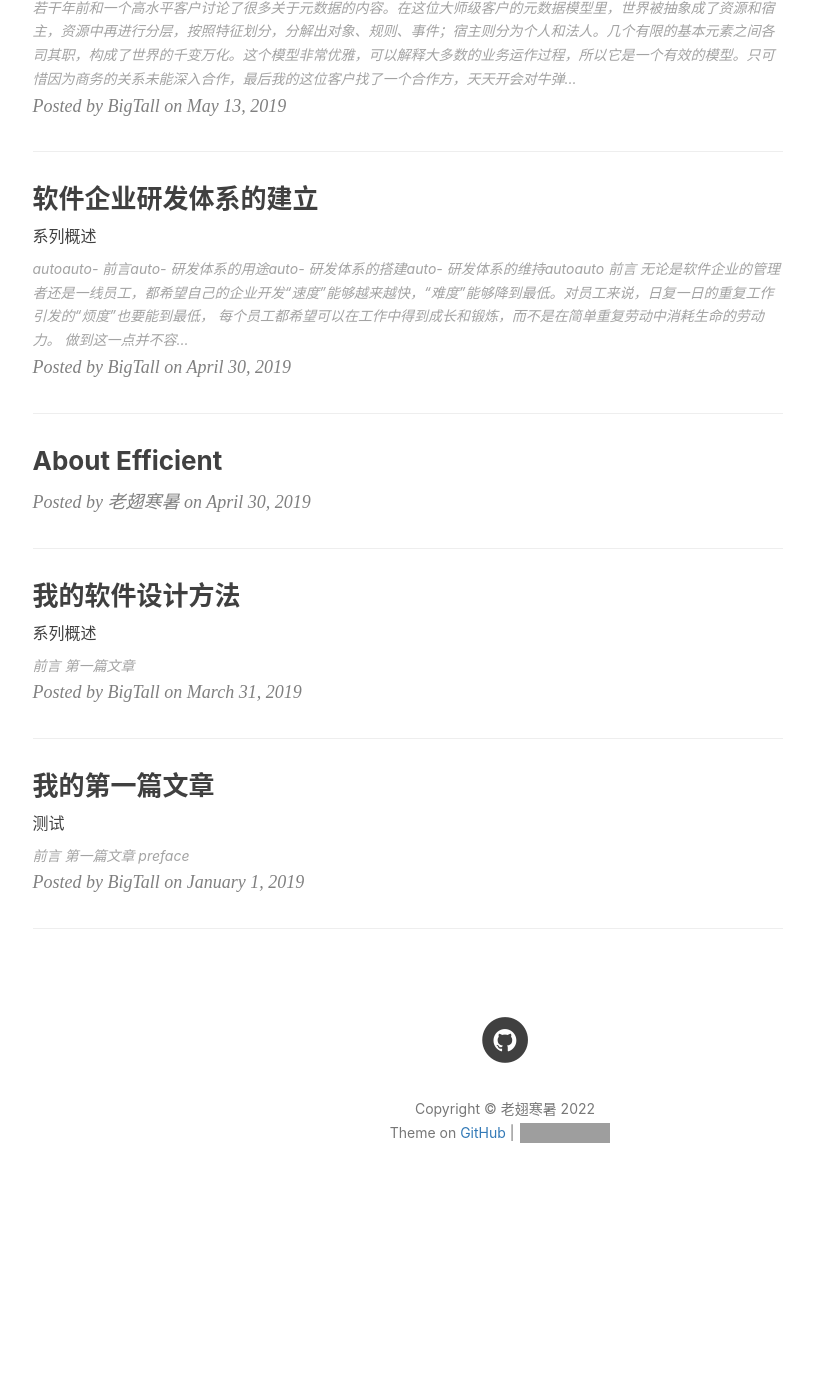
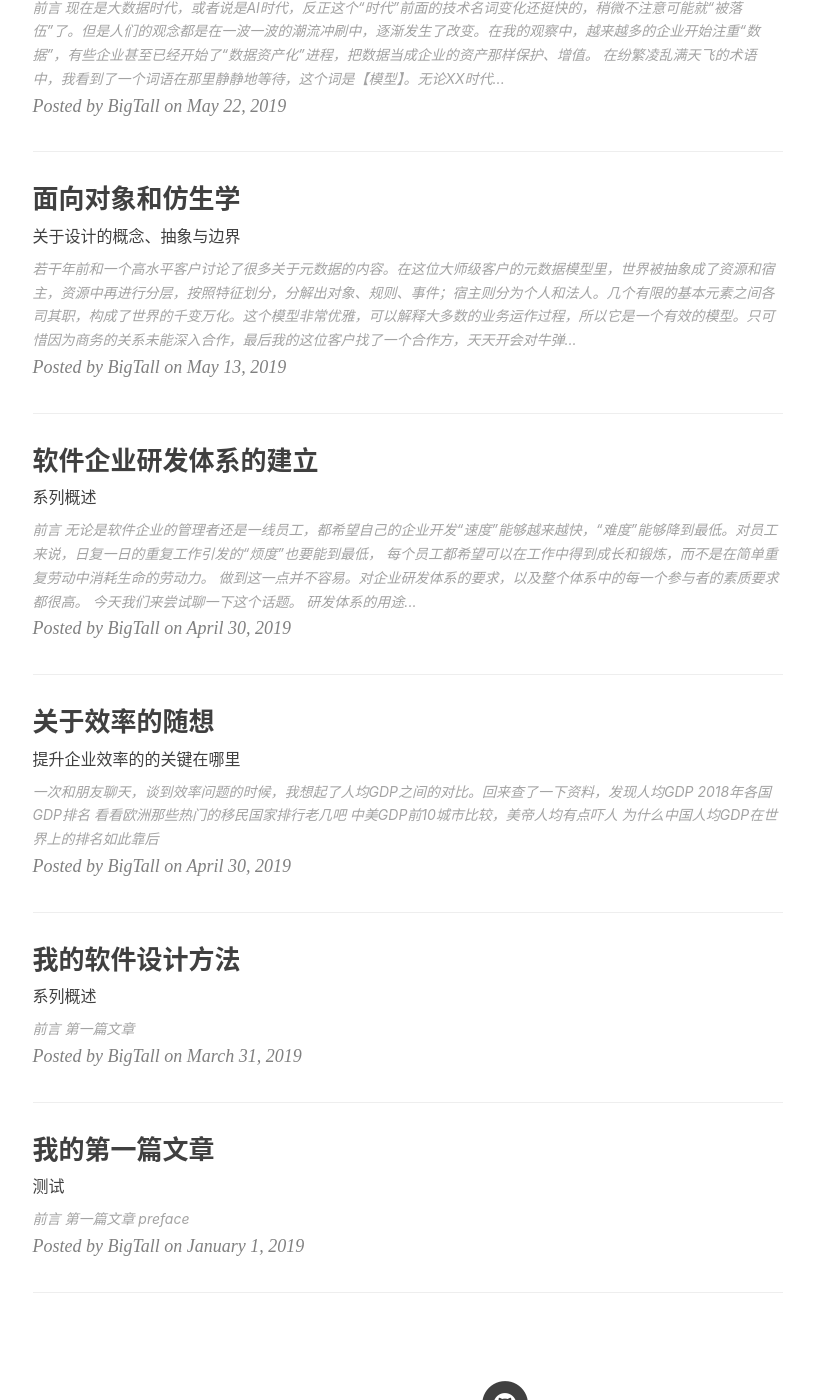
Before and after one commit to jiangjianbo/jiangjianbo.github.io, a Jekyll site: the page built from index.html, in a window 1280 px wide and 1400 px high, scrolled down 1331 px. Shown: the whole window, without its empty margins (135-949 px from the left). Built offline with Jekyll 4.4.1, drawn with Linux system fonts in a browser that asks for light colours; nearby versions of some CDN libraries; the list of posts is cut into pages by our own code; comment, search, counter and statistics services are not loaded; before the commit the page ends 2568 px from its top, so only the background shows below that; some of the changed lines change nothing that is shown; some of the changed text lies outside the part shown; grey boxes are pictures that could not be loaded.

Commit message:
增加新文章

````diff
--- a/_posts/2019-04-30-About-Efficient.md
+++ b/_posts/2019-04-30-About-Efficient.md
@@ -0,0 +1,21 @@
+---
+layout:     post
+title:      关于效率的随想
+subtitle:   提升企业效率的的关键在哪里
+date:       2019-04-30
+author:     BigTall
+header-img: img/post-bg-sunset.jpg
+catalog: true
+tags:
+    - 随想
+    - 企业管理
+---
+
+一次和朋友聊天，谈到效率问题的时候，我想起了人均GDP之间的对比。回来查了一下资料，发现人均GDP
+
+
+
+
+[2018年各国GDP排名 看看欧洲那些热门的移民国家排行老几吧](http://www.sohu.com/a/306796272_100245901)
+[中美GDP前10城市比较，美帝人均有点吓人](http://www.sohu.com/a/250252205_129961)
+[为什么中国人均GDP在世界上的排名如此靠后](https://www.zhihu.com/question/21621731)
--- a/_posts/2019-04-30-Software-Enterprise-Tech-Sys.md
+++ b/_posts/2019-04-30-Software-Enterprise-Tech-Sys.md
@@ -11,7 +11,6 @@
     - 研发
     - 企业管理
 ---
-<!-- TOC -->autoauto- [前言](#前言)auto- [研发体系的用途](#研发体系的用途)auto- [研发体系的搭建](#研发体系的搭建)auto- [研发体系的维持](#研发体系的维持)autoauto<!-- /TOC -->
 
 ## 前言
 
--- /dev/null
+++ b/_posts/2022-11-04-DDD-Object-Reference.md
@@ -0,0 +1,104 @@
+---
+layout:     post
+title:      DDD聚合对象的引用的一种实现方式
+subtitle:   我的DDD实战
+date:       2022-11-04
+author:     BigTall
+header-img: img/post-bg-sunset.jpg
+catalog: true
+tags:
+    - 方法
+    - 架构
+    - DDD
+    - MapStruct
+    - 领域对象
+    - 聚合根
+---
+
+## 前言
+
+在DDD的实践中，聚合是第一个要面对的概念。通俗点的概念讲，聚合就是类似主从表结构，我们把主表称为“聚合根”。DDD建议我们在聚合内部实体之间的引用直接使用关联，聚合之间的相互引用就要通过“对象引用”进行。
+
+我们通常的应用都会用到数据库，按照DDD的要求，那就是直接用ID进行引用。类似如下，对“学校”实体的引用变成了 `Long schoolId`。如果是在面向对象的结构中，正确的引用方式应该是 `School school`。
+
+```java
+@Data
+class PersonDDD {
+    Long id;
+    String name;
+    Long schoolId;
+}
+
+@Data
+class PersonOO {
+    Long id;
+    String name;
+    School school;
+}
+
+```
+一个复杂的系统中，可以存在大量的聚合，每个聚合之间存在复杂的关联关系，如果直接使用ID来查询，会导致每次要使用对象前都要根据ID来一次查询，势必引起业务的复杂化，把已经本来就很复杂的代码结构更加复杂化。
+
+Spring Data中提供了诸如 Aggregate Roots 和相关 Domain Events 事件机制。但是并没有给出一个好的解决聚合引用的方案。
+
+
+## 方案
+
+本文实现方案是仿照C语言的指针概念，实现了完全面向对象化的聚合对象引用。总体架构图如下：
+
+@startuml
+
+class "对象引用" as ref<T> {
+    + get() : T
+}
+
+class "带缓存的对象引用” as cached_ref<T> {
+    + get() : T
+}
+
+class "带ID对象引用” as id_ref<T, ID> {
+    + id() ： ID
+}
+
+class "JPA对象引用” as jpa_ref<T, ID> {
+    - repository : JpaRepository<T, ID>
+    + get() : T
+}
+
+cached_ref --|> ref
+id_ref --|> cached_ref
+jpa_ref --|> id_ref
+
+@enduml
+
+其中，对象引用是基础接口，所有需要用到对象的时候，就调用 `.get()` 接口获取。最终在数据层实现自带jpa存取接口，通过id查询获得对象。
+
+## 使用
+
+将开始的案例修改一下：
+
+```java
+
+interface Refer<T> {
+    T get();
+}
+
+@Value
+public class JpaRefer<T, ID> implements Refer<T> {
+    private ID id;
+    private JpaRepository<T, ID> repository;
+
+    public T get() {
+        return repository.findById(id);
+    }
+}
+
+@Data
+class PersonOO {
+    Long id;
+    String name;
+    JpaRefer<School> school;
+}
+
+```
+在实际使用的时候，除了要多调用一次 `get` 之外，从使用体验角度来说，没有太多的改变。但是实现了聚合间对象引用的解耦。
````
